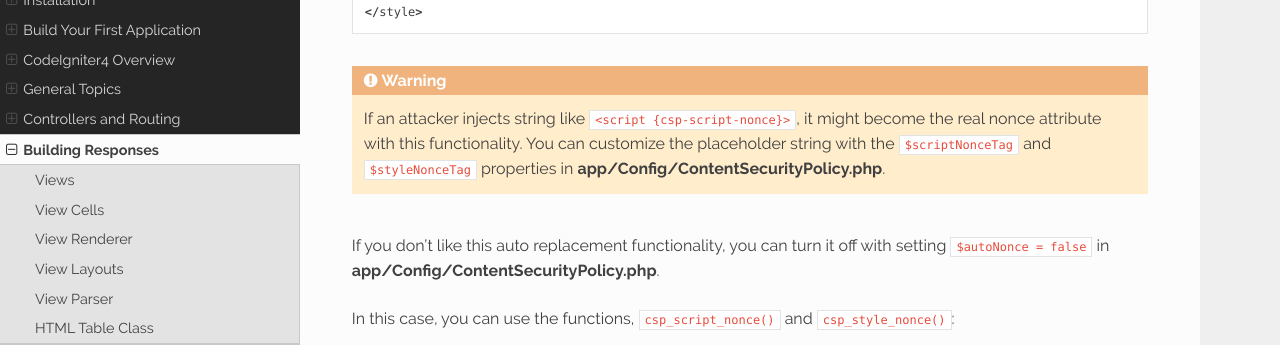
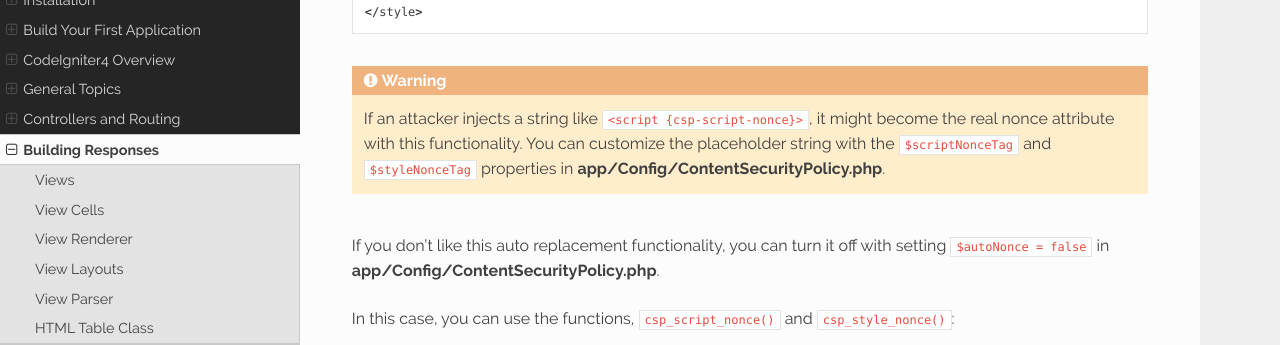
Before and after one commit to NEKOGET/ci4_user_guide_src, a Sphinx documentation site: the page built from source/outgoing/response.rst, in a window 1280 px wide and 900 px high, scrolled down 5837 px. Shown: the part 151-496 px from the top of the window. Built offline with Sphinx 7.4.7 and the Read the Docs theme 2.0.0, drawn with Linux system fonts in a browser that asks for light colours.

Commit message:
docs: fix by proofreading
Co-authored-by: MGatner <mgatner@icloud.com>

```diff
--- a/source/outgoing/response.rst
+++ b/source/outgoing/response.rst
@@ -251,7 +251,7 @@ life, and is most secure when generated on the fly. To make this simple, you can
         . . .
     </style>
 
-.. warning:: If an attacker injects string like ``<script {csp-script-nonce}>``, it might become the real nonce attribute with this functionality. You can customize the placeholder string with the ``$scriptNonceTag`` and ``$styleNonceTag`` properties in **app/Config/ContentSecurityPolicy.php**.
+.. warning:: If an attacker injects a string like ``<script {csp-script-nonce}>``, it might become the real nonce attribute with this functionality. You can customize the placeholder string with the ``$scriptNonceTag`` and ``$styleNonceTag`` properties in **app/Config/ContentSecurityPolicy.php**.
 
 If you don't like this auto replacement functionality, you can turn it off with setting ``$autoNonce = false`` in **app/Config/ContentSecurityPolicy.php**.
 
```
